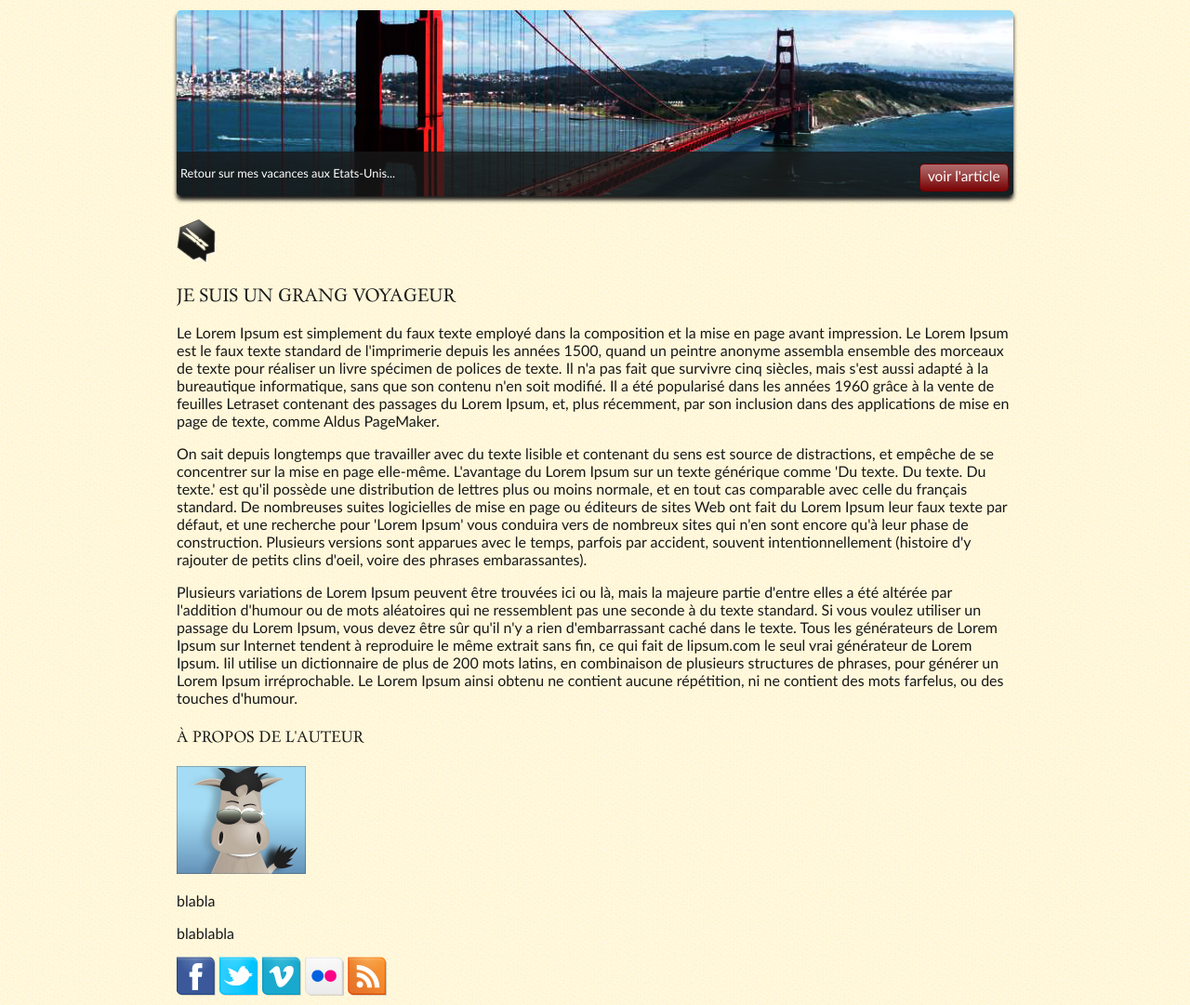
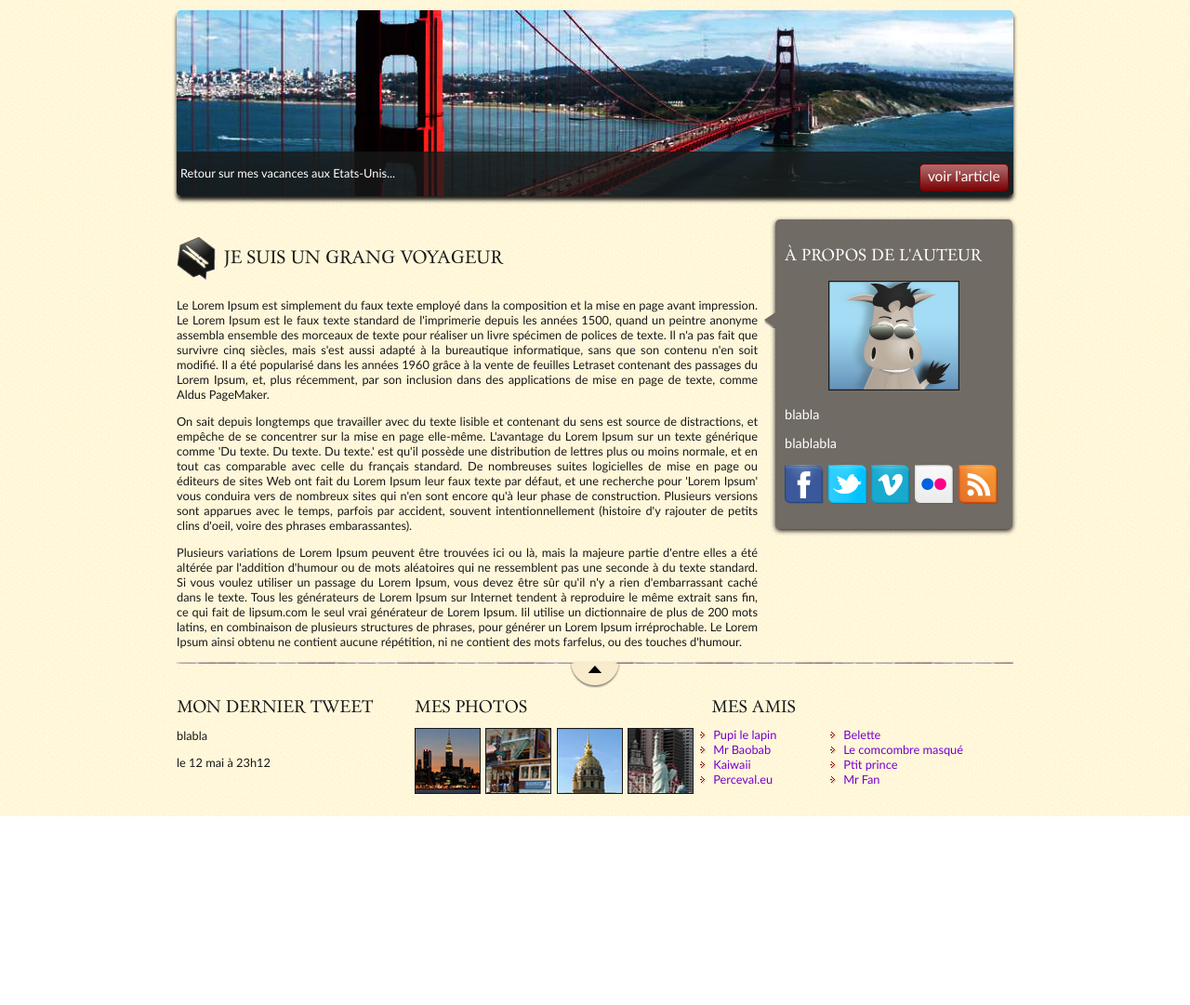
Before and after one commit to ben-barbier/mooc-html5-css3, a plain HTML site: page index.html in a window 1280 px wide. Shown: the part 124-1205 px from the top of the page at 93% size. After the commit the page ends 1002 px from the top, so only its background shows below. Drawn offline with Linux system fonts and the light colour scheme.

Commit message:
Complete Screen

```diff
--- a/index.html
+++ b/index.html
@@ -3,6 +3,9 @@
     <head>
         <meta charset="utf-8" />
         <link rel="stylesheet" href="style.css">
+        <!--[if lt IE 9]>
+        <script src="http://html5shiv.googlecode.com/svn/trunk/html5.js"></script>
+        <![endif]-->
         <title>Zozor - Carnets de voyage</title>
     </head>
     <body>
@@ -30,23 +33,25 @@
             </div>
             <section>
                 <article>
-                    <img src="images/ico_epingle.png" alt="epingle" />
-                    <h1>Je suis un grang voyageur</h1>
+                    <h1><img class="icc_categorie" src="images/ico_epingle.png" alt="epingle" />Je suis un grang voyageur</h1>
                     <p>Le Lorem Ipsum est simplement du faux texte employé dans la composition et la mise en page avant impression. Le Lorem Ipsum est le faux texte standard de l'imprimerie depuis les années 1500, quand un peintre anonyme assembla ensemble des morceaux de texte pour réaliser un livre spécimen de polices de texte. Il n'a pas fait que survivre cinq siècles, mais s'est aussi adapté à la bureautique informatique, sans que son contenu n'en soit modifié. Il a été popularisé dans les années 1960 grâce à la vente de feuilles Letraset contenant des passages du Lorem Ipsum, et, plus récemment, par son inclusion dans des applications de mise en page de texte, comme Aldus PageMaker.</p>
                     <p>On sait depuis longtemps que travailler avec du texte lisible et contenant du sens est source de distractions, et empêche de se concentrer sur la mise en page elle-même. L'avantage du Lorem Ipsum sur un texte générique comme 'Du texte. Du texte. Du texte.' est qu'il possède une distribution de lettres plus ou moins normale, et en tout cas comparable avec celle du français standard. De nombreuses suites logicielles de mise en page ou éditeurs de sites Web ont fait du Lorem Ipsum leur faux texte par défaut, et une recherche pour 'Lorem Ipsum' vous conduira vers de nombreux sites qui n'en sont encore qu'à leur phase de construction. Plusieurs versions sont apparues avec le temps, parfois par accident, souvent intentionnellement (histoire d'y rajouter de petits clins d'oeil, voire des phrases embarassantes).</p>
                     <p>Plusieurs variations de Lorem Ipsum peuvent être trouvées ici ou là, mais la majeure partie d'entre elles a été altérée par l'addition d'humour ou de mots aléatoires qui ne ressemblent pas une seconde à du texte standard. Si vous voulez utiliser un passage du Lorem Ipsum, vous devez être sûr qu'il n'y a rien d'embarrassant caché dans le texte. Tous les générateurs de Lorem Ipsum sur Internet tendent à reproduire le même extrait sans fin, ce qui fait de lipsum.com le seul vrai générateur de Lorem Ipsum. Iil utilise un dictionnaire de plus de 200 mots latins, en combinaison de plusieurs structures de phrases, pour générer un Lorem Ipsum irréprochable. Le Lorem Ipsum ainsi obtenu ne contient aucune répétition, ni ne contient des mots farfelus, ou des touches d'humour.</p>
+                </article>
                 <aside>
                     <h1>à propos de l'auteur</h1>
-                        <img src="images/zozor_classe.png" alt="zozor classe">
+                    <img id="fleche_bulle" src="images/bulle.png" alt="">
+                    <p id="photo_zozor"><img src="images/zozor_classe.png" alt="zozor classe"></p>
                     <p>blabla</p>
                     <p>blablabla</p>
+                    <p>
                         <img src="images/facebook.png" alt="facebook" />
                         <img src="images/twitter.png" alt="twitter" />
                         <img src="images/vimeo.png" alt="vimeo" />
                         <img src="images/flickr.png" alt="flickr" />
                         <img src="images/rss.png" alt="rss" />
+                    </p>
                 </aside>
-                </article>
             </section>
             <footer>
                 <div id="tweet">
@@ -56,10 +61,12 @@
                 </div>
                 <div id="mes_photos">
                     <h1>mes photos</h1>
+                    <p>
                         <img src="images/photo1.jpg" alt="photo1" />
                         <img src="images/photo2.jpg" alt="photo2" />
                         <img src="images/photo3.jpg" alt="photo3" />
                         <img src="images/photo4.jpg" alt="photo4" />
+                    </p>
                 </div>
                 <div id="mes_amis">
                     <h1>mes amis</h1>
@@ -68,6 +75,8 @@
                         <li><a href="#">Mr Baobab</a></li>
                         <li><a href="#">Kaiwaii</a></li>
                         <li><a href="#">Perceval.eu</a></li>
+                    </ul>
+                    <ul>
                         <li><a href="#">Belette</a></li>
                         <li><a href="#">Le comcombre masqué</a></li>
                         <li><a href="#">Ptit prince</a></li>
--- a/style.css
+++ b/style.css
@@ -145,3 +145,103 @@ nav a:hover {
 }
 
 /* Corp */
+
+article, aside {
+    display: inline-block;
+    vertical-align: top;
+    text-align: justify;
+}
+
+article {
+    width: 625px;
+    margin-right: 15px;
+}
+
+.icc_categorie {
+    vertical-align: middle;
+    margin-right: 8px;
+}
+
+article p {
+    font-size: 0.8em;
+}
+
+aside {
+    position: relative;
+    width: 235px;
+    background-color: #706B64;
+    box-shadow: 0px 2px 5px #1C1A19;
+    border-radius: 5px;
+    padding: 10px;
+    color: white;
+    font-size: 0.9em;
+}
+
+#fleche_bulle {
+    position: absolute;
+    top: 100px;
+    left: -12px;
+}
+
+#photo_zozor {
+    text-align: center;
+}
+
+#photo_zozor img {
+    border: 1px solid #181818;
+}
+
+aside img {
+    margin-right: 1px;
+}
+
+/* Footer */
+
+footer {
+    background: url('images/ico_top.png') no-repeat top center, url('images/separateur.png') repeat-x top center;
+    padding-top: 25px;
+}
+
+footer p, footer ul {
+    font-size: 0.8em;
+}
+
+footer h1 {
+    font-size: 1.1em;
+}
+
+#tweet, #mes_photos, #mes_amis {
+    display: inline-block;
+    vertical-align: top;
+}
+
+#tweet {
+    width: 28%;
+}
+
+#mes_photos {
+    width: 35%;
+}
+
+#mes_amis {
+    width: 31%;
+}
+
+#mes_photos img {
+    border: 1px solid #181818;
+    margin-right: 2px;
+}
+
+#mes_amis ul {
+    display: inline-block;
+    vertical-align: top;
+    margin-top: 0;
+    width: 48%;
+    list-style-image: url('images/ico_liensexterne.png');
+    padding-left: 2px;
+}
+
+#mes_amis a {
+    text-decoration: none;
+    color: #7600D1;
+}
```
Lines whose indentation alone changed are shown as unchanged.
